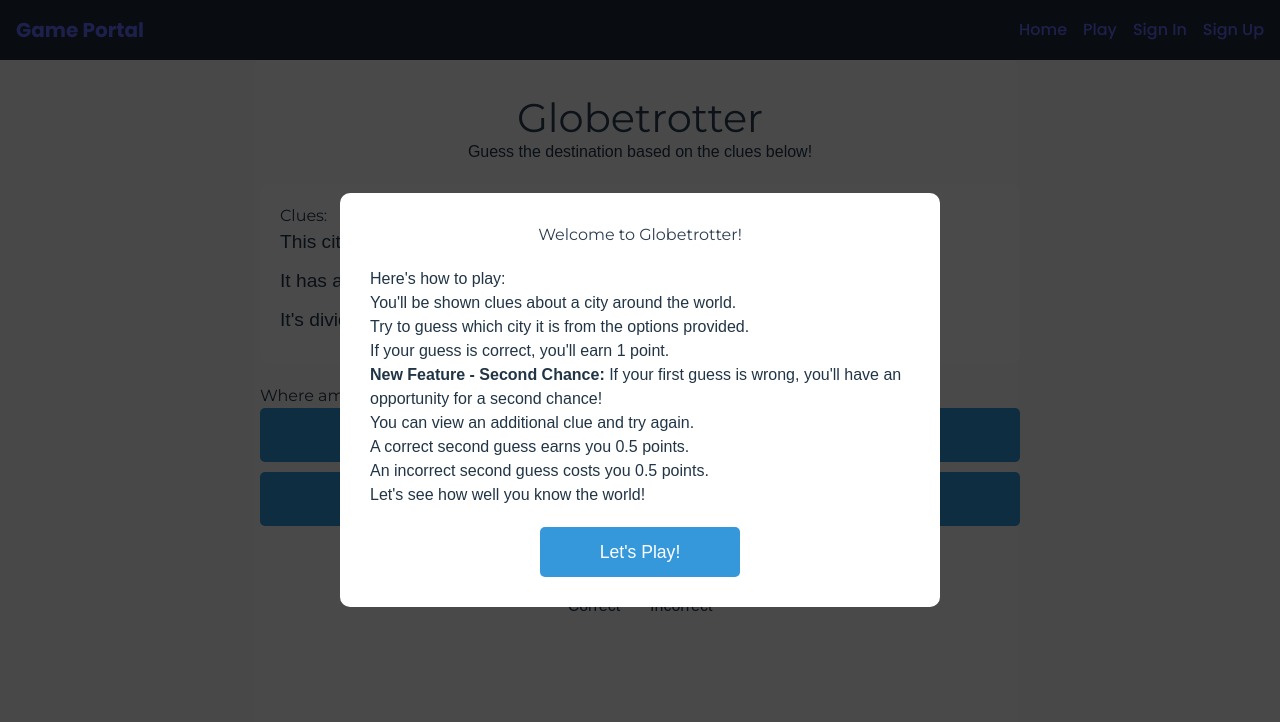
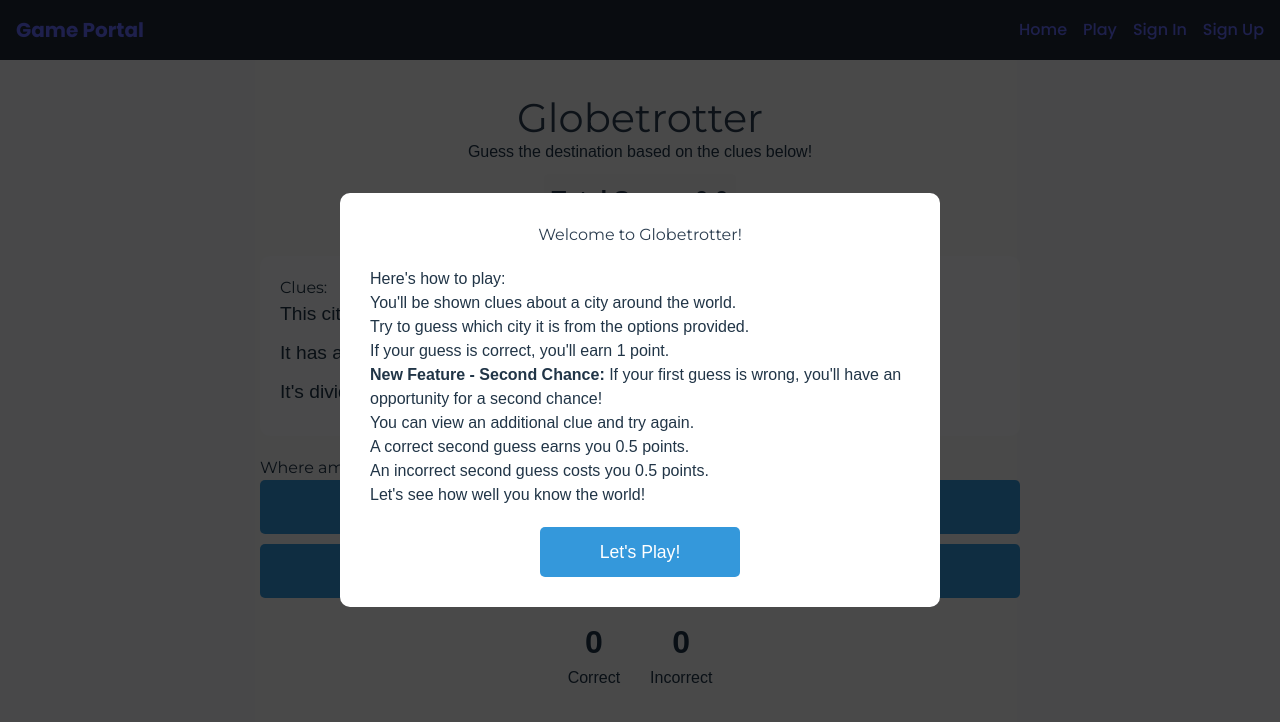
Before and after one commit to ShivamGuj/Globetrotter_Frontend, a React (Vite) app: page /game in a window 1280 px wide. Shown: the top 722 px of the page. Built offline with nearby package versions, Linux system fonts and the light colour scheme; no server answers.

Commit message:
Globetrotter

```diff
--- a/src/contexts/AuthContext.tsx
+++ b/src/contexts/AuthContext.tsx
@@ -21,7 +21,7 @@ interface AuthProviderProps {
   children: ReactNode;
 }
 
-const API_URL = import.meta.env.VITE_BACKEND_URL || "http://localhost:5000";
+const API_URL = import.meta.env.VITE_BACKEND_URL || "https://globetrotter-backend-sdio.onrender.com";
 
 export const AuthProvider: React.FC<AuthProviderProps> = ({ children }) => {
   const [user, setUser] = useState<User | null>(null);
--- a/src/pages/Game.tsx
+++ b/src/pages/Game.tsx
@@ -31,6 +31,7 @@ interface GameState {
     correct: number;
     incorrect: number;
   };
+  totalScore: number; // New property for total score
   feedback: Feedback;
   showOptions: boolean;
   gameCompleted: boolean;
@@ -54,6 +55,17 @@ const styles = {
   gameTitle: {
     fontSize: '2.5rem',
     color: '#2c3e50',
+  },
+  totalScore: {
+    textAlign: 'center' as const,
+    fontSize: '1.5rem',
+    fontWeight: 'bold' as const,
+    color: '#2c3e50',
+    margin: '10px 0',
+    padding: '8px',
+    backgroundColor: '#f0f0f0',
+    borderRadius: '5px',
+    display: 'inline-block',
   },
   clueContainer: {
     backgroundColor: '#f8f9fa',
@@ -202,6 +214,7 @@ const Game: React.FC = () => {
       correct: 0,
       incorrect: 0,
     },
+    totalScore: 0, // Initialize total score
     feedback: {
       show: false,
       isCorrect: false,
@@ -264,12 +277,17 @@ const Game: React.FC = () => {
 
     if (isCorrect) {
       // Handle correct answer
-      setGameState(prev => ({
+      setGameState(prev => {
+        // Calculate score change based on whether second chance was used
+        const scoreChange = prev.secondChance.used ? 0.5 : 1;
+
+        return {
           ...prev,
           score: {
-          correct: prev.secondChance.used ? prev.score.correct + 0.5 : prev.score.correct + 1,
+            correct: prev.score.correct + 1, // Always increment by 1 for stats
             incorrect: prev.score.incorrect,
           },
+          totalScore: prev.totalScore + scoreChange, // Add to total score
           feedback: {
             show: true,
             isCorrect: true,
@@ -277,7 +295,8 @@ const Game: React.FC = () => {
             funFact: randomFunFact,
           },
           showOptions: false,
-      }));
+        };
+      });
 
       // Trigger confetti for correct answers
       showConfetti();
@@ -299,8 +318,9 @@ const Game: React.FC = () => {
           ...prev,
           score: {
             correct: prev.score.correct,
-            incorrect: prev.secondChance.used ? prev.score.incorrect + 0.5 : prev.score.incorrect + 1,
+            incorrect: prev.score.incorrect + 1, // Always increment by 1 for stats
           },
+          totalScore: prev.totalScore - 0.5, // Deduct 0.5 points for incorrect second try
           feedback: {
             show: true,
             isCorrect: false,
@@ -336,8 +356,9 @@ const Game: React.FC = () => {
       ...prev,
       score: {
         correct: prev.score.correct,
-        incorrect: prev.score.incorrect + 1,
+        incorrect: prev.score.incorrect + 1, // Increment incorrect count by 1
       },
+      // No change to total score when skipping (incorrect first try)
       feedback: {
         show: true,
         isCorrect: false,
@@ -438,6 +459,9 @@ const Game: React.FC = () => {
       <div style={styles.gameHeader}>
         <h1 style={styles.gameTitle}>Globetrotter</h1>
         <p>Guess the destination based on the clues below!</p>
+        <div style={styles.totalScore}>
+          Total Score: {gameState.totalScore.toFixed(1)}
+        </div>
       </div>
 
       <div style={styles.clueContainer}>
```
Lines whose indentation alone changed are shown as unchanged.
